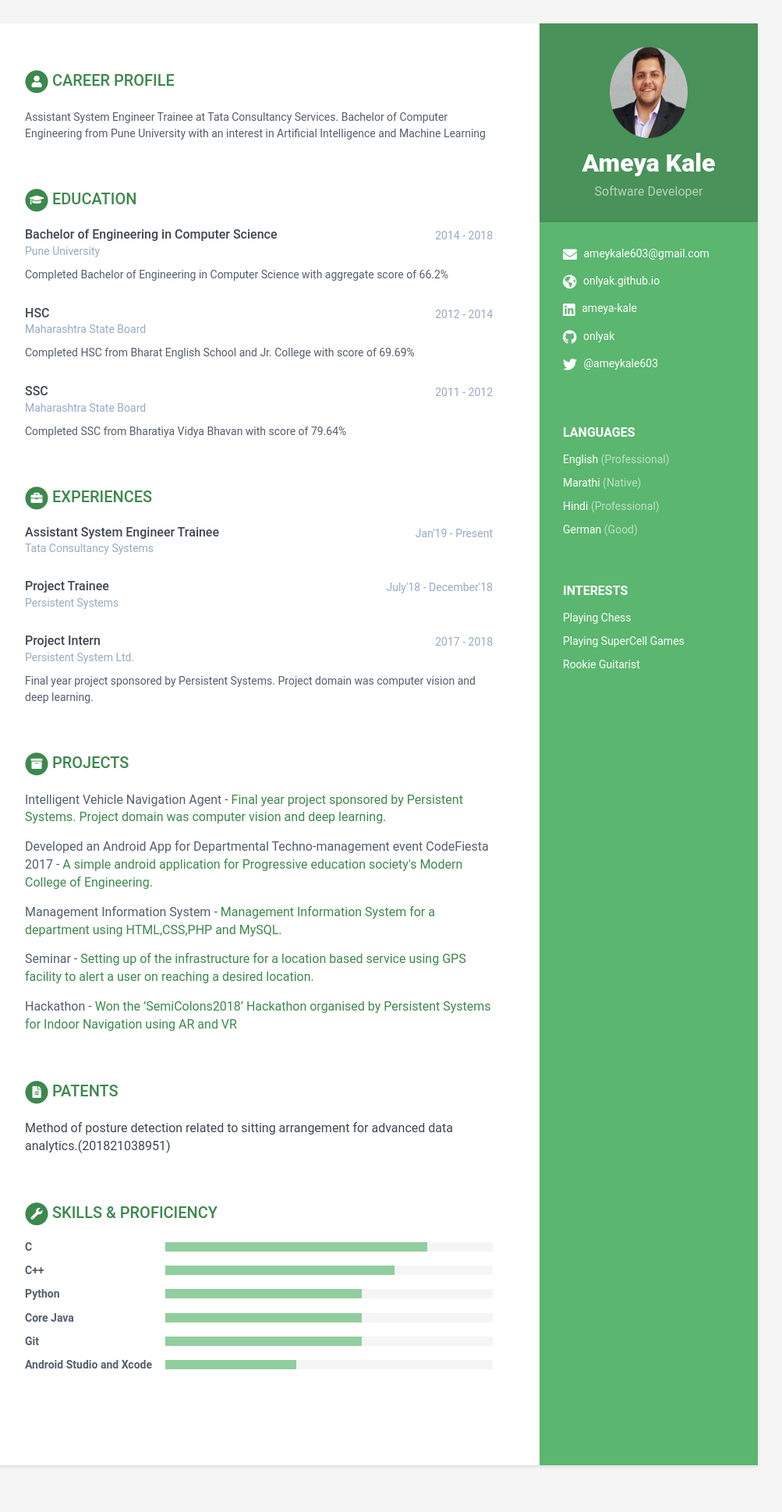
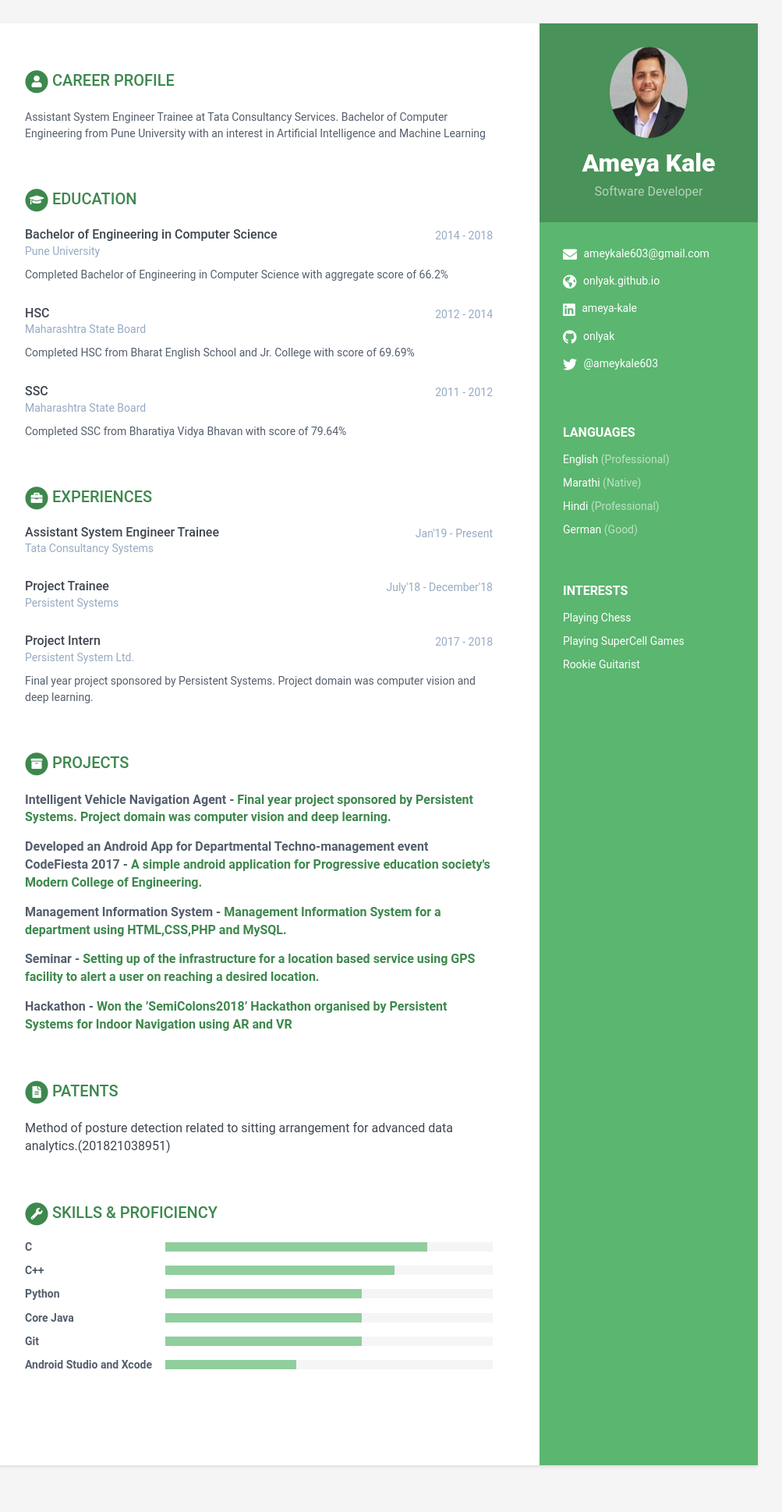
Before and after one commit to ameyakale603/online-cv, a Jekyll site: the page built from index.html, in a window 1280 px wide. Shown: the whole page at 78% size, without its empty margins (168-1171 px from the left). Built offline with Jekyll 4.4.1, drawn with Linux system fonts in a browser that asks for light colours.

Commit message:
Update projects.html

```diff
--- a/_includes/projects.html
+++ b/_includes/projects.html
@@ -20,7 +20,7 @@
     <div class="item">
 
       <span class="project-title">
-        <span>{{ project.title }}<span>
+        <span style="font-weight:bold" >{{ project.title }}<span>
       </span>
 
       {% if project.tagline %}
```
